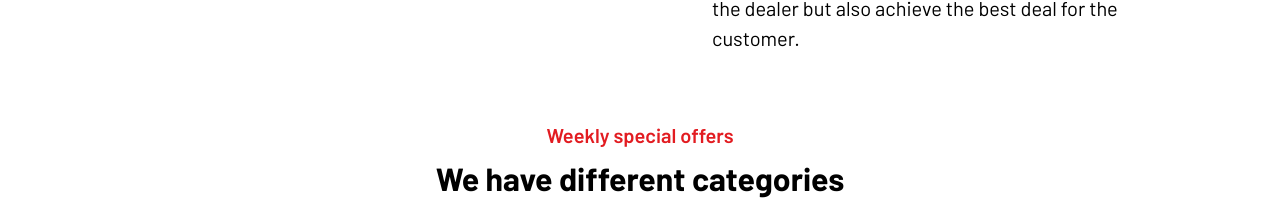
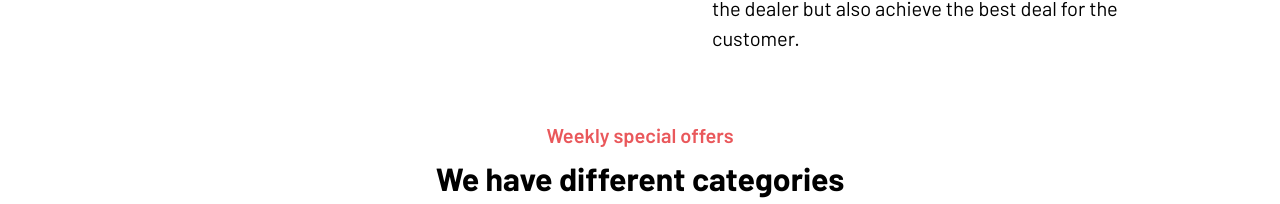
Before and after one commit to kaplishjs/transitfast, a Next.js app: page / in a window 1280 px wide. Shown: the part 1780-1984 px from the top of the page. Built offline with nearby package versions, Linux system fonts and the light colour scheme; no server answers; some icons are missing.

Commit message:
text animate

```diff
--- a/pages/index.jsx
+++ b/pages/index.jsx
@@ -246,7 +246,7 @@ export default function Signup() {
 
       <section className="product_main_wrapper">
         <div className="container text-center">
-          <h5 className="small_title">Weekly special offers</h5>
+          <h5 className="small_title animateBlink">Weekly special offers</h5>
           <h2 className="heding_l large_title">
             We have different categories <br /> of vehicles
           </h2>
--- a/styles/_customStyle.scss
+++ b/styles/_customStyle.scss
@@ -1070,4 +1070,13 @@ a {text-decoration: none;}
 .HomeSecondBannerText li p.lastBig {    position: static;}
 .HomeSecondBannerText {margin: 0 0 15px;}
 .HomePageData .hero_img  {display: flex; align-items: center;}
+.animateBlink {
+  animation: blinker 1.5s linear infinite;
+}
+
+@keyframes blinker {
+  50% {
+    opacity: 0;
+  }
+}
 // CheckMark.pmg
```
